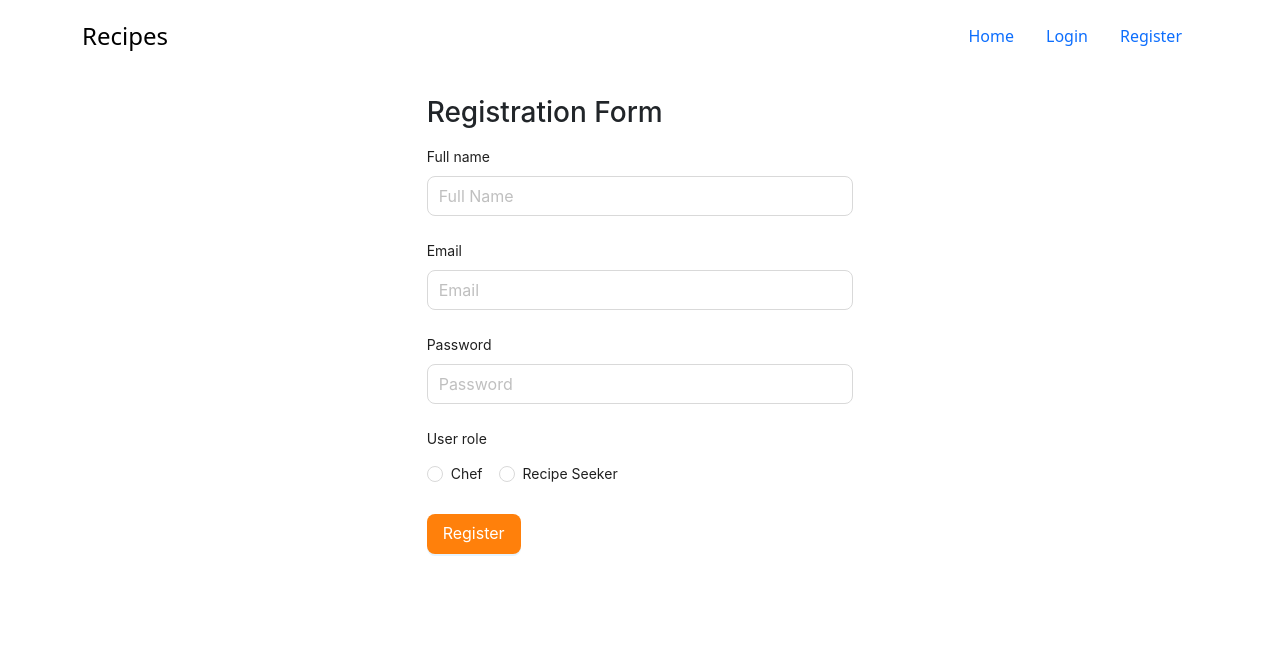
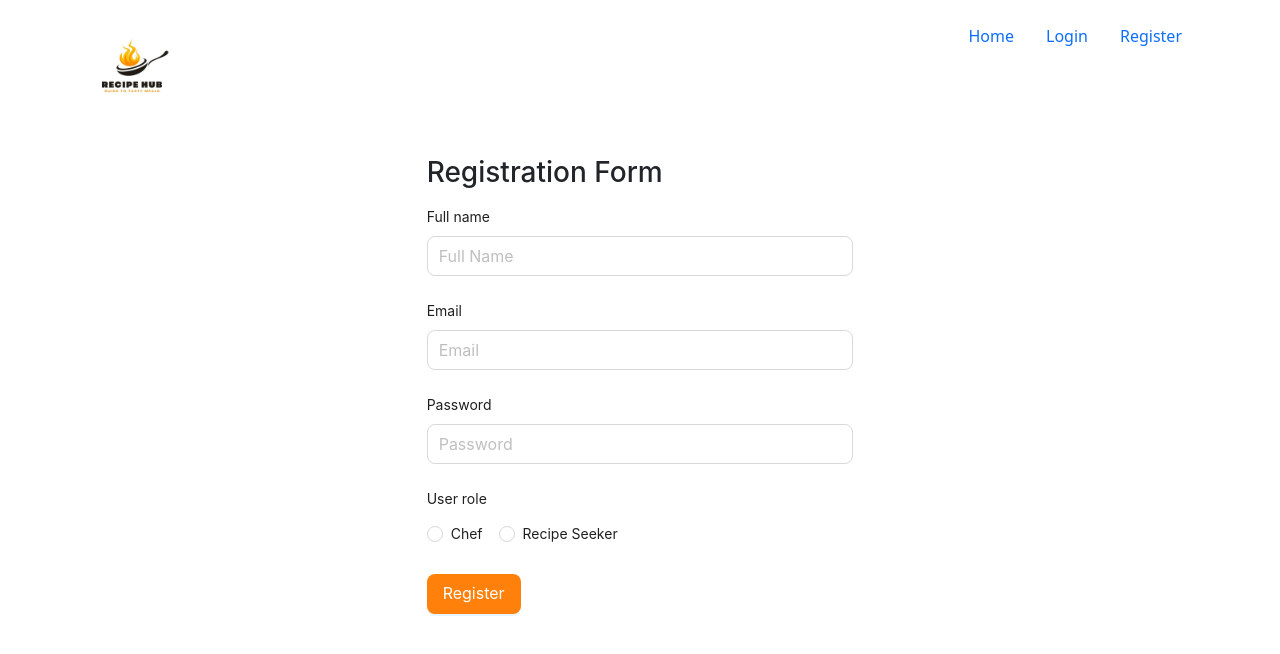
Before and after one commit to EbubeRebecca/Recipe-Frontend, a Vue app: page /register in a window 1280 px wide. Shown: the top 654 px of the page. Built offline with nearby package versions, Linux system fonts and the light colour scheme; what vue-sweetalert2 would draw is missing.

Commit message:
register and login header

```diff
--- a/src/views/Login.vue
+++ b/src/views/Login.vue
@@ -5,7 +5,8 @@
                 <a href="/"
                     class="d-flex align-items-center mb-3 mb-md-0 me-md-auto link-body-emphasis text-decoration-none">
 
-                    <span class="fs-4">Recipes</span>
+                    <span class="fs-4"> <img src="/recipe-hub-logo.jpg" width="100"></span>
+
                 </a>
 
                 <ul class="nav ">
--- a/src/views/Register.vue
+++ b/src/views/Register.vue
@@ -5,7 +5,8 @@
                 <a href="/"
                     class="d-flex align-items-center mb-3 mb-md-0 me-md-auto link-body-emphasis text-decoration-none">
 
-                    <span class="fs-4">Recipes</span>
+                    <span class="fs-4"> <img src="/recipe-hub-logo.jpg" width="100"></span>
+
                 </a>
 
                 <ul class="nav ">
```
